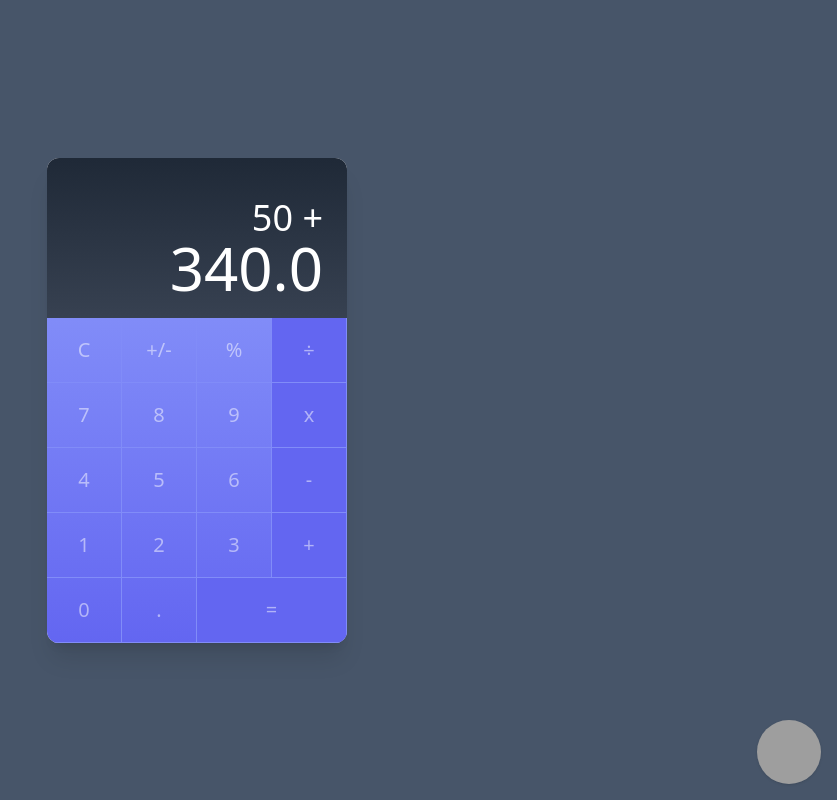
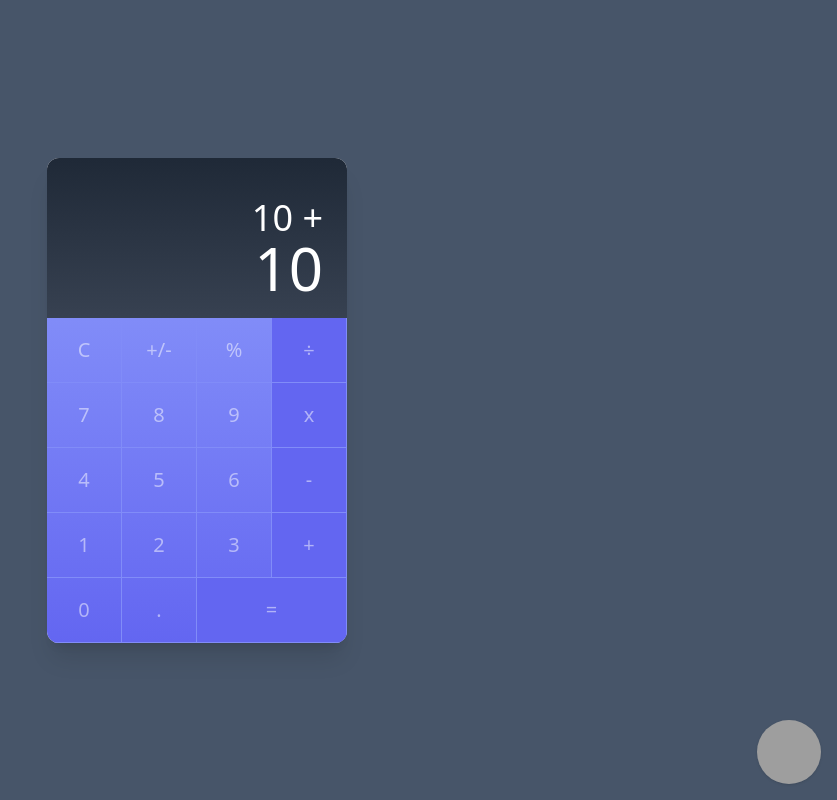
Before and after one commit to Vinii21/calculetor-zoneless-angular, an Angular app: page /calculator in a window 1280 px wide. Shown: the whole page, without its empty margins (443-1280 px from the left). Built offline with nearby package versions, Linux system fonts and the light colour scheme; grey boxes are pictures that could not be loaded.

Commit message:
Calculator service con las signals requeridas

```diff
--- a/src/app/calculator/components/calculator/calculator.component.html
+++ b/src/app/calculator/components/calculator/calculator.component.html
@@ -2,9 +2,11 @@
   style="max-width: 300px">
   <div class="w-full py-5 px-6 text-6xl text-white font-thin">
 
-      <span class="text-4xl"> 50 + </span>
+    @if (subResultText()!== '0') {
+      <span class="text-4xl"> {{subResultText()}} {{lastOperator()}} </span>
       <br>
-      <span>340.0</span>
+    }
+      <span>{{resultText()}}</span>
 
 
   </div>
--- a/src/app/calculator/components/calculator/calculator.component.ts
+++ b/src/app/calculator/components/calculator/calculator.component.ts
@@ -1,5 +1,6 @@
-import { ChangeDetectionStrategy, Component, HostListener, viewChildren } from '@angular/core';
+import { ChangeDetectionStrategy, Component, computed, HostListener, inject, viewChildren } from '@angular/core';
 import { CalculatorButtonComponent } from "../calculator-button/calculator-button.component";
+import { CalculatorService } from '../../services/calculator.service';
 
 @Component({
   selector: 'calculator',
@@ -13,7 +14,13 @@
 })
 export class CalculatorComponent {
 
+  private calculatorService = inject(CalculatorService);
+
   public calculatorButtons = viewChildren(CalculatorButtonComponent);
+
+  public resultText = computed(()=>this.calculatorService.resultText());
+  public subResultText = computed(()=>this.calculatorService.subResultText());
+  public lastOperator = computed(()=>this.calculatorService.lastOperator());
 
   handleClick (key: string) {
     console.log({key})
--- /dev/null
+++ b/src/app/calculator/services/calculator.service.ts
@@ -0,0 +1,12 @@
+import { Injectable, signal } from '@angular/core';
+
+@Injectable({
+  providedIn: 'root'
+})
+export class CalculatorService {
+
+  public resultText = signal('10');
+  public subResultText = signal('10');
+  public lastOperator = signal('+');
+
+}
```
